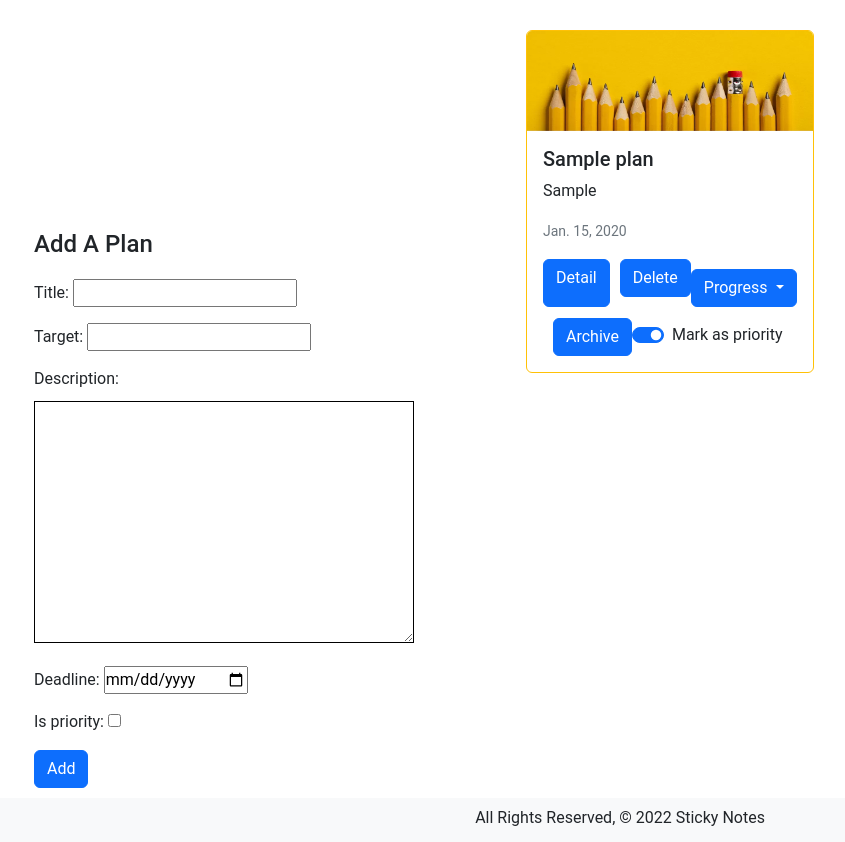
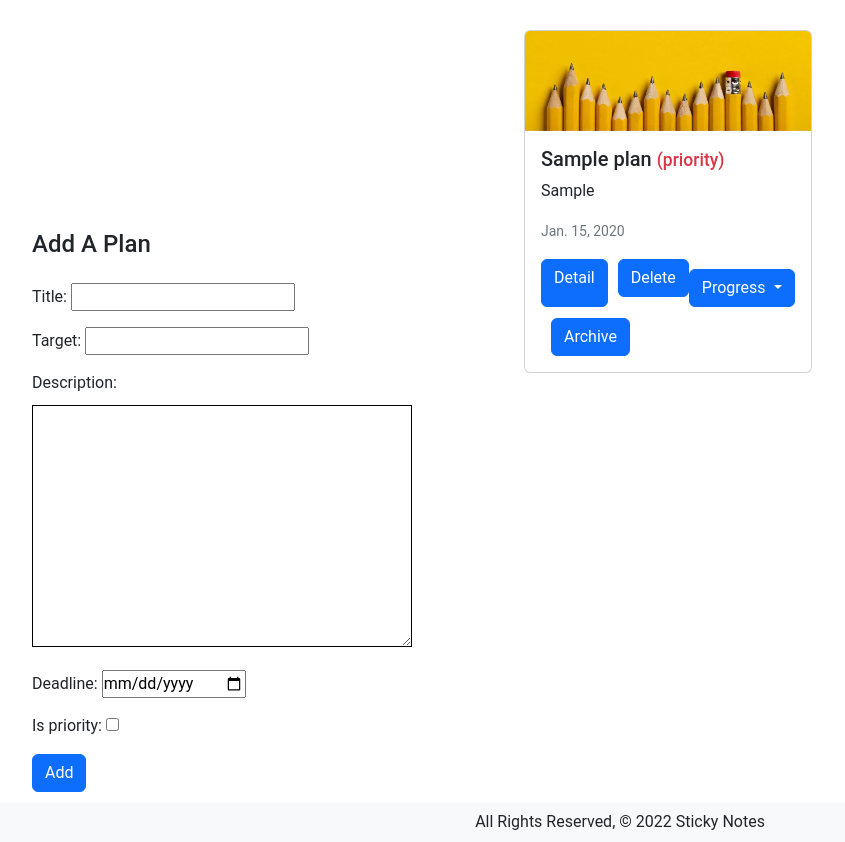
Before and after one commit to Leo-GeZhao/Tracker, a Django app: page / in a window 1280 px wide. Shown: the part 56-898 px from the top of the page, without its empty margins (16-861 px from the left). Run offline with Django 4.2, Linux system fonts and the light colour scheme; tables that the repository leaves empty hold one stand-in row (values such as "Sample post").

Commit message:
fix priority and css

```diff
--- a/main_app/templates/index.html
+++ b/main_app/templates/index.html
@@ -1,11 +1,12 @@
 {% extends 'base.html' %}
 
+
 {% block content %}
-<div class="d-flex justify-content-around" style="margin-left:50px">
+<div class="d-flex justify-content-around ms-5">
     <div style="margin-top:200px">
         <form action="{% url 'add_plan' %}" method="post">
             {% csrf_token %}
-            <h4 style="margin-bottom:20px">Add A Plan</h4>
+            <h4 class="mb-4">Add A Plan</h4>
             {{new_plan_form.as_p}}
             <input type="submit" value="Add" class="btn btn-primary">
         </form>
@@ -16,10 +17,14 @@
             {% for plan in plans %}
                 {% if not plan.is_archived %}
                 <div class="col-lg">
-                    <div class="card {{ plan.is_priority|yesno:'border-warning, border-success' }}" style="width: 18rem; margin-bottom: 20px;">
+                    <div class="card mb-4" style="width: 18rem;">
                         <img src="../static/img/pencil.webp" class="card-img-top" alt="..." style="height:100px">
                         <div class="card-body">
+                        {% if plan.is_priority %}
+                        <h5 class="card-title">{{plan.title}} <span class="small text-danger">(priority)</span></h5>
+                        {% else %}
                         <h5 class="card-title">{{plan.title}}</h5>
+                        {% endif %}
                         <p class="card-text">{{plan.target}}</p>
                         <p class="card-text"><small class="text-muted">{{plan.deadline}}</small></p>
                         <div class="btn-toolbar" role="toolbar">
@@ -44,13 +49,6 @@
                                     <button type="submit" class="btn btn-primary" style="margin:11px 0 0 10px;">Archive</button>
                                 </form>
                             </div>
-                            <div id="add_priority" class="form-check form-switch mt-3">
-                                <form action="{% url 'add_priority' plan.id %}" method="post">
-                                    {% csrf_token %}
-                                    <input class="form-check-input" type="checkbox" id="flexSwitchCheckChecked" onchange="document.getElementById('add_priority').submit()" checked>
-                                    <label class="form-check-label" for="flexSwitchCheckChecked">Mark as priority</label>
-                                </form>
-                            </div>
                         </div>
                         </div>
                     </div>
--- a/tracker/settings.py
+++ b/tracker/settings.py
@@ -68,6 +68,7 @@ TEMPLATES = [
     },
 ]
 
+
 WSGI_APPLICATION = 'tracker.wsgi.application'
 
 
```
Also changed, not shown: main_app/templates/plan_detail.html (+6 -6 lines).
